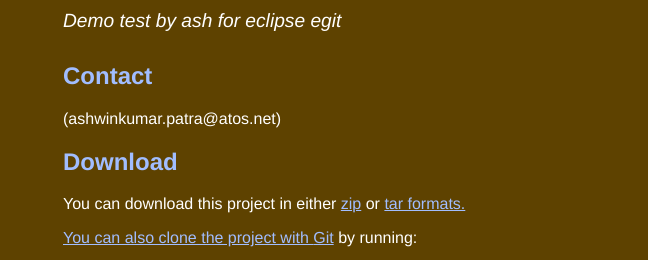
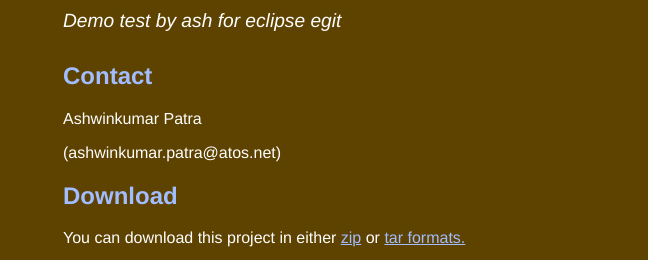
Before and after one commit to Ashwinpatra/HelloWorld, a plain HTML site: page index.html in a window 1280 px wide. Shown: the part 201-461 px from the top of the page, 227-875 px from the left. Drawn offline with Linux system fonts and the light colour scheme; grey boxes are pictures that could not be loaded.

Commit message:
testing of git

```diff
--- a/index.html
+++ b/index.html
@@ -61,6 +61,7 @@
 
 
       <h2>Contact</h2>
+      <p>Ashwinkumar Patra</p>
       <p> (ashwinkumar.patra@atos.net)
 <br/>      </p>
 
```
